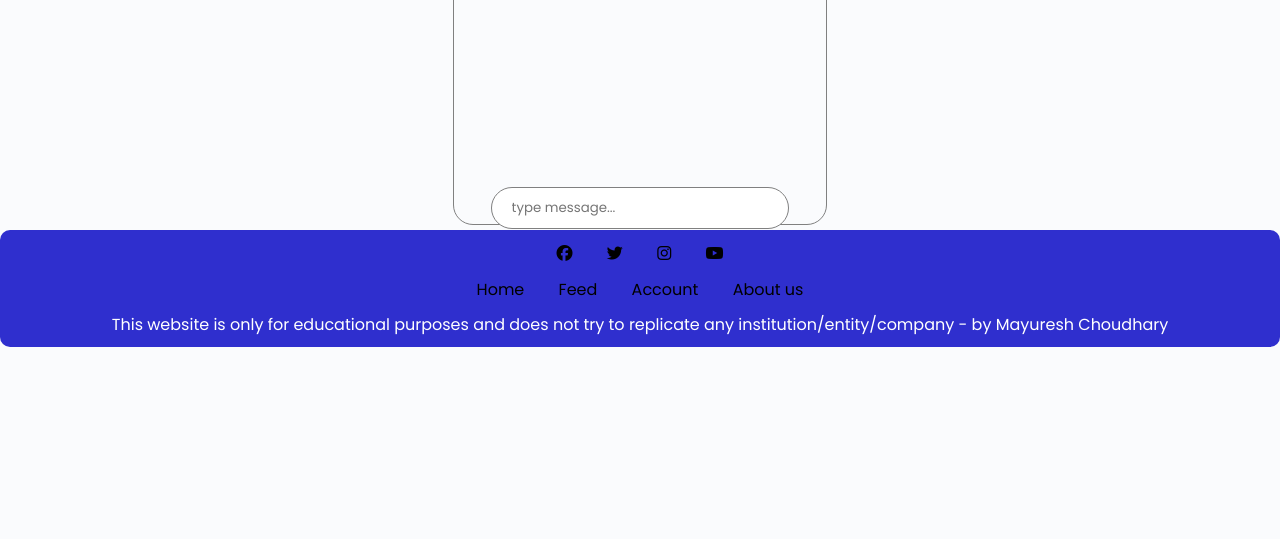
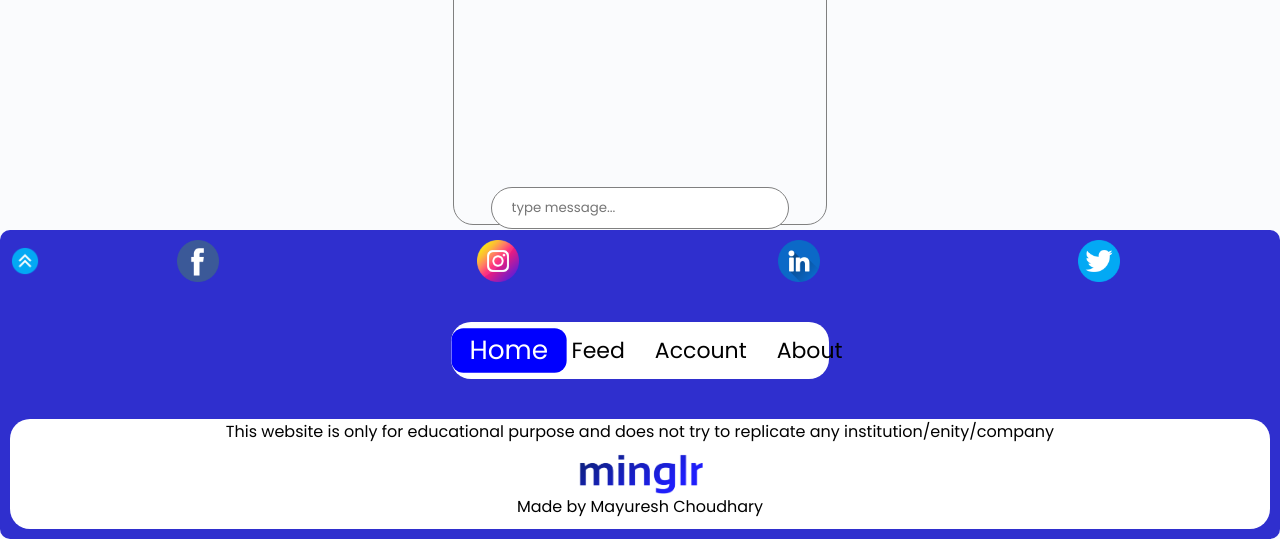
Before and after one commit to Mayuresh-22/Minglr, a PHP site: page /Minglr/message.php?recp2=1 in a window 1280 px wide. Shown: the part 440-979 px from the top of the page. Before the commit the page ends 787 px from the top, so only its background shows below. Run offline with PHP 8.4, Linux system fonts and the light colour scheme; the visitor is signed in with stand-in values (Sample User, id 1); data that the repository does not hold is empty; some libraries are stand-ins or nearby versions.

Commit message:
Update message.php

```diff
--- a/message.php
+++ b/message.php
@@ -203,37 +203,53 @@ if(mysqli_num_rows($result) == 1){
         </div>
     </div>
 
-    <div class="footer">
-    <ul class="footer-icons">
-        <li class="foot-item">
-            <a href="#" class="foot-link"><i class="fab fa-facebook"></i></a>
-        </li>
-        <li class="foot-item">
-            <a href="#" class="foot-link"><i class="fab fa-twitter"></i></a>
-        </li>
-        <li class="foot-item">
-            <a href="#" class="foot-link"><i class="fab fa-instagram"></i></a>
-        </li>
-        <li class="foot-item">
-            <a href="#" class="foot-link"><i class="fab fa-youtube"></i></a>
-        </li>
-    </ul>
-    <ul class="footer-links">
-        <li class="foot-item">
-            <a href="" class="foot-link">Home</a>
-        </li>
-        <li class="foot-item">
-            <a href="feed.php" class="foot-link">Feed</a>
-        </li>
-        <li class="foot-item">
-            <a href="account.php" class="foot-link">Account</a>
-        </li>
-        <li class="foot-item">
-            <a href="about-us.php" class="foot-link">About us</a>
-        </li>
-    </ul>
-    <p>This website is only for educational purposes and does not try to replicate any institution/entity/company - by Mayuresh Choudhary</p>
-</div>
+  <div class="footer">
+        <!-- footer top section -->
+        <div class="footerTop">
+
+            <!-- top arrow -->
+            <div class="footerTopArrow">
+                <img src="img/upload.png" alt="error">
+            </div>
+
+            <!-- social media links -->
+            <div class="footerSocialMedia">
+
+                <a href="" class="SociaLinks"><img src="img/facebook.png" alt="error"></a>
+
+               <a href="" class="SociaLinks"><img src="img/instagram.png" alt="error"></a>
+
+                <a href="" class="SociaLinks"><img src="img/linkedin.png" alt="error"></a>
+
+                <a href="" class="SociaLinks"><img src="img/twitter.png" alt="error"></a>
+            </div>
+        </div>
+
+        <!-- footer mid section -->
+        <div class="footerMid">
+            <div class="footerBar">
+              <a class="foot-link footer-Link-Active" href="">Home</a>
+              <a class="foot-link" href="feed.php">Feed</a>
+              <a class="foot-link" href="account.php" >Account</a>
+              <a class="foot-link" href="about-us.php">About</a>
+            </div>
+        </div>
+
+        <!-- footer bottom section -->
+        <div class="footerBottom">
+
+            <div class="footerText1">
+                <img src="img/logo.png" alt="error">
+                <span>Made by Mayuresh Choudhary</span>
+            </div>
+
+            <div class="footerText2">
+                This website is only for educational purpose and does not try to replicate any institution/enity/company
+            </div>
+            </p>
+
+        </div>
+    </div>
 
     <script src="js/script.js"></script>
 </body>
```
